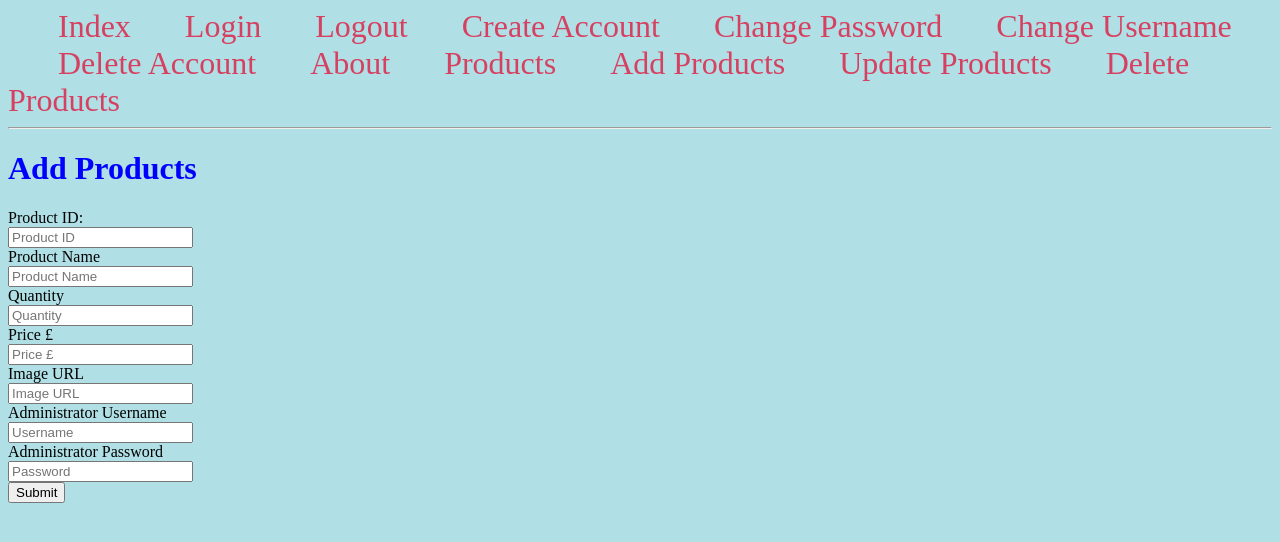
After one commit to AlexanderJohnRobertson/flasktest4, a Flask app: page /addproducts in a window 1280 px wide. The commit adds this page. Shown: the top 542 px of the page. Run offline with Flask 3, Linux system fonts and the light colour scheme; some libraries are stand-ins or nearby versions.

Commit message:
Added product management features

```diff
--- a/app.py
+++ b/app.py
@@ -205,6 +205,7 @@ def createaccount():
         username = request.form['username']
         password = request.form['password']
         confirmPassword = request.form['confirmPassword']
+        administrator = "No"
         if not username:
             flash('Username is required!')
         elif not password:
@@ -227,7 +228,7 @@ def createaccount():
                         flash('Passwords do not match!')
                     else:
                         cur = conn.cursor()
-                        cur.execute('INSERT INTO users VALUES(?, ?)', (username, password))
+                        cur.execute('INSERT INTO users VALUES(?, ?, ?)', (username, password, administrator))
                         conn.commit()
                         cur.close()
                         print(username)
@@ -388,6 +389,196 @@ def deleteaccountsuccess(globalUsername):
     globalUsername = globalUsername
     return render_template('deleteaccountsuccess.html', globalUsername = globalUsername)
 
+@app.route('/addproducts', methods=['GET', 'POST'])
+def addproducts():
+    if request.method == 'POST':
+        productID = request.form['productID']
+        name = request.form['name']
+        quantity = request.form['quantity']
+        price = request.form['price']
+        image = request.form['image']
+        username = request.form['username']
+        password = request.form['password']
+        if not productID:
+            flash('Product ID is required!')
+        elif not name:
+            flash('Name is required!')
+        elif not price:
+            flash('Price is required!')
+        elif not quantity:
+            flash('Quantity is required!')
+        elif not image:
+            flash('Image URL is required!')
+        elif not username:
+            flash('Username is required!')
+        elif not password:
+            flash('Password is required!')
+        else:
+            try:
+                database = r"database.db"
+                conn = None
+                conn = sqlite3.connect(database)
+                cur = conn.cursor()
+                #cur = mysql.connection.cursor()
+                #cur.execute('SELECT * FROM users WHERE username = %s AND password = %s', (username, password))
+                cur.execute('SELECT * FROM products WHERE productID = ?', (productID,))
+                product = cur.fetchall()
+                cur.execute('SELECT * FROM users WHERE username = ?', (username,))
+                user = cur.fetchall()
+                cur.close()
+                tupuleUser = user[0]
+                adminstatus = tupuleUser[2]
+                paswd = tupuleUser[1]
+                usr = tupuleUser[0]
+                print("Product:", product)
+                print("User:", usr)
+                print("Admin Status:", adminstatus)
+                if paswd != password or not paswd:
+                    flash('Username or Password is incorrect!')
+                elif adminstatus != "Yes":
+                    flash('Only administrators can add new products.')
+                else:
+                    if product:
+                        flash('Product already exists!')
+                    else:
+                        cur = conn.cursor()
+                        cur.execute('INSERT INTO products VALUES(?, ?, ?, ?, ?)', (productID, name, quantity, price, image))
+                        conn.commit()
+                        cur.close()
+                        print(name)
+                        return redirect(url_for('addproductssuccess'))
+            except IndexError:
+                flash('Product already exists!')
+
+    return render_template('addproducts.html')
+
+@app.route('/addproductsuccess')
+def addproductssuccess():
+    return render_template('addproductssuccess.html')
+
+@app.route('/updateproducts', methods=['GET', 'POST'])
+def updateproducts():
+    if request.method == 'POST':
+        productID = request.form['productID']
+        name = request.form['name']
+        quantity = request.form['quantity']
+        price = request.form['price']
+        image = request.form['image']
+        username = request.form['username']
+        password = request.form['password']
+        if not productID:
+            flash('Product ID is required!')
+        elif not name:
+            flash('Name is required!')
+        elif not price:
+            flash('Price is required!')
+        elif not quantity:
+            flash('Quantity is required!')
+        elif not image:
+            flash('Image URL is required!')
+        elif not username:
+            flash('Username is required!')
+        elif not password:
+            flash('Password is required!')
+        else:
+            try:
+                database = r"database.db"
+                conn = None
+                conn = sqlite3.connect(database)
+                cur = conn.cursor()
+                #cur = mysql.connection.cursor()
+                #cur.execute('SELECT * FROM users WHERE username = %s AND password = %s', (username, password))
+                cur.execute('SELECT * FROM products WHERE productID = ?', (productID,))
+                product = cur.fetchall()
+                cur.execute('SELECT * FROM users WHERE username = ?', (username,))
+                user = cur.fetchall()
+                cur.close()
+                tupuleUser = user[0]
+                adminstatus = tupuleUser[2]
+                paswd = tupuleUser[1]
+                usr = tupuleUser[0]
+                print("Product:", product)
+                print("User:", usr)
+                print("Admin Status:", adminstatus)
+                if paswd != password or not paswd:
+                    flash('Username or Password is incorrect!')
+                elif adminstatus != "Yes":
+                    flash('Only administrators can update products.')
+                elif product == []:
+                    flash('Product does not exist!')
+                else:
+                    cur = conn.cursor()
+                    cur.execute('UPDATE products SET productName = ?, quantity = ?, price = ?, prodImage = ? WHERE productID = ?', (name, quantity, price, image, productID))
+                    conn.commit()
+                    cur.close()
+                    print(name)
+                    return redirect(url_for('updateproductssuccess'))
+            except IndexError:
+                flash('Product does not exist!')
+
+    return render_template('updateproducts.html')
+
+@app.route('/updateproductsuccess')
+def updateproductssuccess():
+    return render_template('updateproductssuccess.html')
+
+@app.route('/deleteproducts', methods=['GET', 'POST'])
+def deleteproducts():
+    if request.method == 'POST':
+        productID = request.form['productID']
+        username = request.form['username']
+        password = request.form['password']
+        if not productID:
+            flash('Product ID is required!')
+        elif not username:
+            flash('Username is required!')
+        elif not password:
+            flash('Password is required!')
+        else:
+            try:
+                database = r"database.db"
+                conn = None
+                conn = sqlite3.connect(database)
+                cur = conn.cursor()
+                #cur = mysql.connection.cursor()
+                #cur.execute('SELECT * FROM users WHERE username = %s AND password = %s', (username, password))
+                cur.execute('SELECT * FROM products WHERE productID = ?', (productID,))
+                product = cur.fetchall()
+                cur.execute('SELECT * FROM users WHERE username = ?', (username,))
+                user = cur.fetchall()
+                cur.close()
+                tupuleUser = user[0]
+                adminstatus = tupuleUser[2]
+                paswd = tupuleUser[1]
+                usr = tupuleUser[0]
+                print("Product:", product)
+                print("User:", usr)
+                print("Admin Status:", adminstatus)
+                if paswd != password or not paswd:
+                    flash('Username or Password is incorrect!')
+                elif adminstatus != "Yes":
+                    flash('Only administrators can delete products.')
+                elif product == []:
+                    flash('Product does not exist!')
+                else:
+                    cur = conn.cursor()
+                    cur.execute('DELETE FROM products WHERE productID = ?', (productID,))
+                    conn.commit()
+                    cur.close()
+                    print(productID)
+                    return redirect(url_for('deleteproductssuccess'))
+            except IndexError:
+                flash('Product does not exist!')
+
+    return render_template('deleteproducts.html')
+
+@app.route('/deleteproductssuccess')
+def deleteproductssuccess():
+    return render_template('deleteproductssuccess.html')
+
+@app.route('/logout')
+def logout():
+    return render_template('logout.html')
 
 if __name__ == '__main__':
     app.run(debug=True)
--- /dev/null
+++ b/templates/addproducts.html
@@ -0,0 +1,55 @@
+{% extends 'base.html' %}
+
+{% block content %}
+    <h1>{% block title %} Add Products {% endblock %}</h1>
+    <form method="post">
+        <label for="productID">Product ID:</label>
+        <br>
+        <input type="number" name="productID"
+               placeholder="Product ID"
+               value="{{ request.form['productID'] }}"></input>
+        <br>
+
+        <label for="name">Product Name</label>
+        <br>
+        <input type="text" name="name"
+               placeholder="Product Name"
+               value="{{ request.form['name'] }}">
+        <br>
+        <label for="quantity">Quantity</label>
+        <br>
+        <input type="number" name="quantity"
+               placeholder="Quantity"
+               value="{{ request.form['quantity'] }}">
+        <br>
+       <label for="price">Price £</label>
+        <br>
+        <input type="text" name="price"
+               placeholder="Price £"
+               value="{{ request.form['price'] }}">
+        <br>
+
+         <label for="image">Image URL</label>
+        <br>
+        <input type="text" name="image"
+               placeholder="Image URL"
+               value="{{ request.form['image'] }}">
+        <br>
+
+          <label for="username">Administrator Username</label>
+        <br>
+        <input type="text" name="username"
+               placeholder="Username"
+               value="{{ request.form['username'] }}">
+        <br>
+
+          <label for="password">Administrator Password</label>
+        <br>
+        <input type="password" name="password"
+               placeholder="Password"
+               value="{{ request.form['password'] }}">
+        <br>
+
+        <button type="submit">Submit</button>
+    </form>
+{% endblock %}
--- a/templates/base.html
+++ b/templates/base.html
@@ -36,12 +36,16 @@
     <nav>
         <a href="{{ url_for('index') }}">Index</a>
         <a href="{{ url_for('login') }}">Login</a>
+        <a href="{{ url_for('logout') }}">Logout</a>
         <a href="{{ url_for('createaccount') }}">Create Account</a>
         <a href="{{ url_for('changepassword') }}">Change Password</a>
         <a href="{{ url_for('changeusername') }}">Change Username</a>
         <a href="{{ url_for('deleteaccount') }}">Delete Account</a>
         <a href="{{ url_for('index') }}">About</a>
         <a href="{{ url_for('products') }}">Products</a>
+        <a href="{{ url_for('addproducts') }}">Add Products</a>
+        <a href="{{ url_for('updateproducts') }}">Update Products</a>
+        <a href="{{ url_for('deleteproducts') }}">Delete Products</a>
 
     </nav>
     <hr>
```
Also changed, not shown: templates/addproductssuccess.html (added, +15 -0 lines), templates/deleteproducts.html (added, +29 -0 lines), templates/deleteproductssuccess.html (added, +15 -0 lines), templates/logout.html (added, +15 -0 lines), templates/updateproducts.html (added, +55 -0 lines), templates/updateproductssuccess.html (added, +15 -0 lines), database.db.
